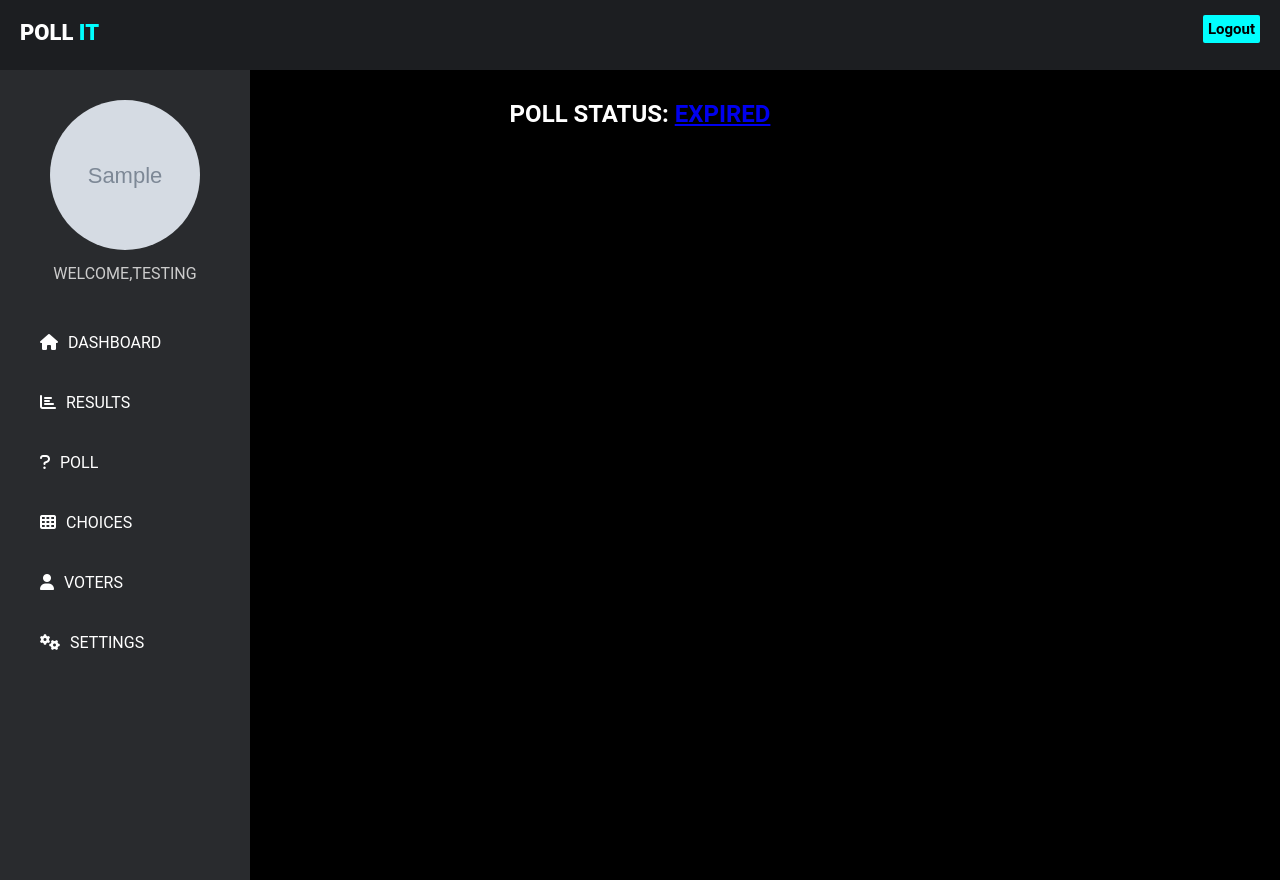
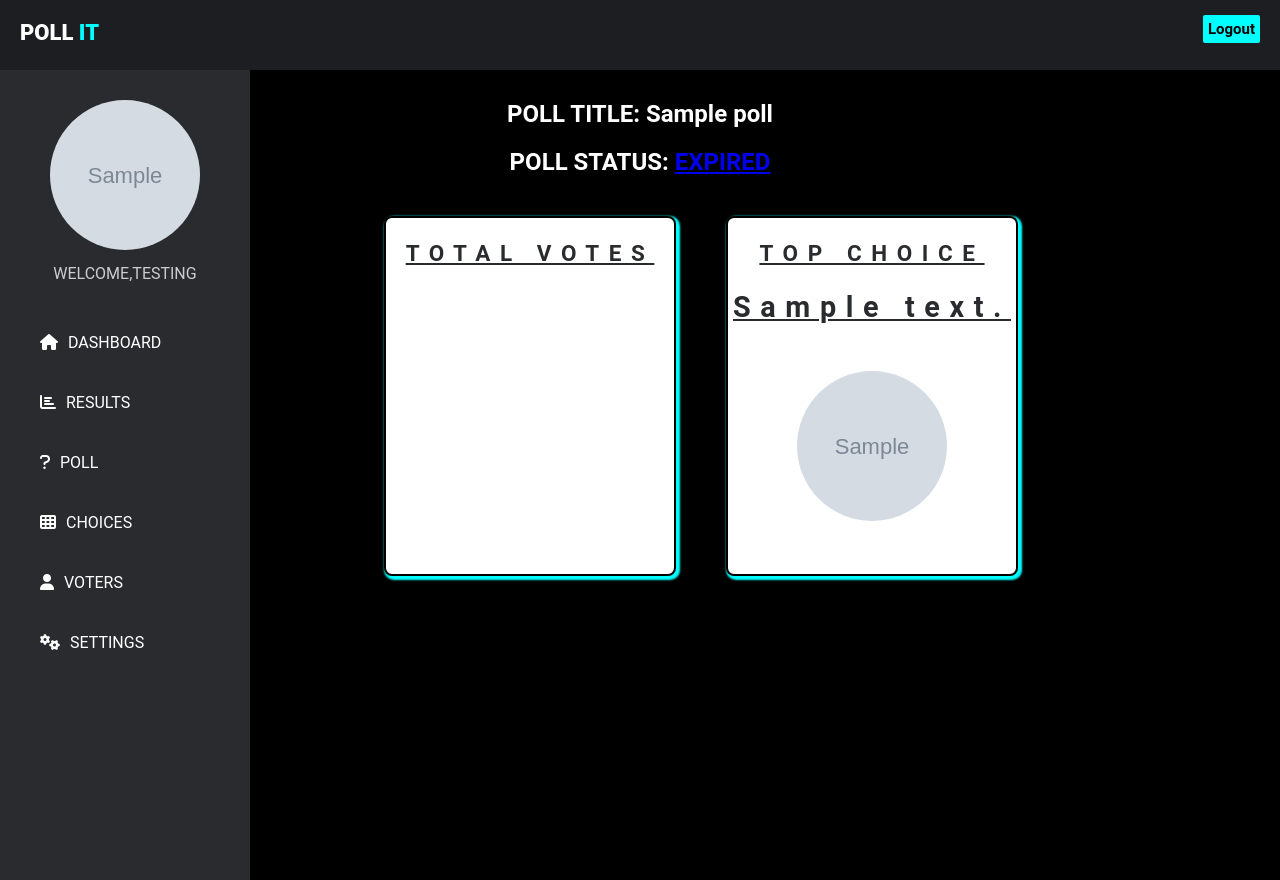
Before and after one commit to dcorbett4/Poll-It, a PHP site: page /adminpages/homepage.php in a window 1280 px wide. Run offline with PHP 8.4, Linux system fonts and the light colour scheme; a user stored in the database is signed in; tables that the repository leaves empty hold one stand-in row (values such as "Sample post"); grey boxes marked "Sample" are stand-in pictures.

Commit message:
dashboard

```diff
--- a/VoteSystem/Helpers.php
+++ b/VoteSystem/Helpers.php
@@ -116,7 +116,7 @@ function checkvoterstatus()
     }
 }
 
-function timeremaining()
+function checkpoll()
 {
     $server = "localhost";
     $user = "root";
@@ -124,28 +124,39 @@ function timeremaining()
     $dbname = "VOTEDB";
     $conn = new mysqli($server, $user, $pass, $dbname);
 
-    $id = $_SESSION['id'];
+    $sql = mysqli_query($conn, "SELECT * FROM poll");
 
-    $sql = "SELECT * FROM poll";
-    $query = mysqli_query($conn, $sql);
-    if (mysqli_num_rows($query) > 0) {
-        $row = mysqli_fetch_array($query);
-        if ($row['Status'] == 0) {
-            return true;
-        } else {
-            return false;
-        }
-    } else {
-        $sql = "INSERT INTO voterstatus VALUES ('$id', 1, 'none')";
-        if (mysqli_query($conn, $sql)) {
-            return false;
-        }
-    }
+    if (mysqli_num_rows($sql) > 0) {
+        $title = mysqli_fetch_array($sql);
+        $_SESSION['Polltitle'] = $title['Title'];
+        return true;
+    }else
+    return false;
+
+}
+
+function topchoice()
+{
+    $server = "localhost";
+    $user = "root";
+    $pass = "";
+    $dbname = "VOTEDB";
+    $conn = new mysqli($server, $user, $pass, $dbname);
+
+    $sql = mysqli_query($conn, "SELECT * FROM choices ORDER BY SELECTIONS DESC LIMIT 1");
+    if (mysqli_num_rows($sql) > 0) {
+        $topchoice  = mysqli_fetch_array($sql);
+        $num = $topchoice['TEXT'];
+        $images = $topchoice['IMAGE'];
+        echo "<h2>$num </h2> <br>";
+        echo "<img width=\"10%\"id=\"profile_picture\" src =\"/VoteSystem/User_Imgs/$images\" alt=\"Profile_Picture\">";
+    }else
+
+    echo "No CHOICE AVAILABLE";
+}
 
 
 
-
-}
 function err_display_vote(){
 
     if(isset($_SESSION['vote_info'])){
--- a/VoteSystem/StyleS/Homepage.css
+++ b/VoteSystem/StyleS/Homepage.css
@@ -116,3 +116,35 @@ center{
     text-align: center;
     right:50%;
 }
+
+#stats{
+    margin-top: 40px;
+    text-decoration: underline;
+    font-size: larger;
+    letter-spacing: 0.5em;
+    height: 45%;
+    width: 50%;
+    text-align: center;
+    align-self: center;
+    display: flex;
+    margin-left: 30%;
+    color: #292B2E;
+}
+
+#totvotes{
+    border:2px solid black;
+    border-radius: 8px;
+    width:45%;
+    background-color: #fff;
+    box-shadow: 2px 2px 2px 2px aqua;
+}
+
+#topchoice{
+    border:2px solid black;
+    border-radius: 8px;
+    background-color: #fff;
+     width: 45%;
+     margin-left: 50px;
+     box-shadow: 2px 2px 2px 2px aqua;
+
+}
--- a/VoteSystem/adminpages/homepage.php
+++ b/VoteSystem/adminpages/homepage.php
@@ -59,6 +59,15 @@ checkvoterstatus();
     <div class="content">
         <div id="con">
             <div class="Status">
+        <h2>POLL TITLE:
+        <?php
+               if(checkpoll()){
+                echo $_SESSION['Polltitle'];
+               }else
+               echo "NO POLL  CREATED"
+        ?>
+
+        </h2>
         <h2> POLL STATUS: <a href="/VoteSystem/adminpages/Manage_Polls.php">
                 <?php
                 $check = checkexpiration();
@@ -75,6 +84,19 @@ checkvoterstatus();
             </div>
 
         </div>
+        <div id="stats">
+            <div id="totvotes">
+               <h3> TOTAL VOTES </h3>
+
+            </div>
+            <div id="topchoice">
+                <h3> TOP CHOICE</h3>
+                <?php
+                topchoice();
+               ?>
+            </div>
+
+        </div>
     </div>
 
 
```
Also changed, not shown: VoteSystem/Choice_Imgs/butterfly (1).jpeg (added), VoteSystem/Choice_Imgs/doggy.jpg (added), VoteSystem/User_Imgs/boo.jpeg (added).
